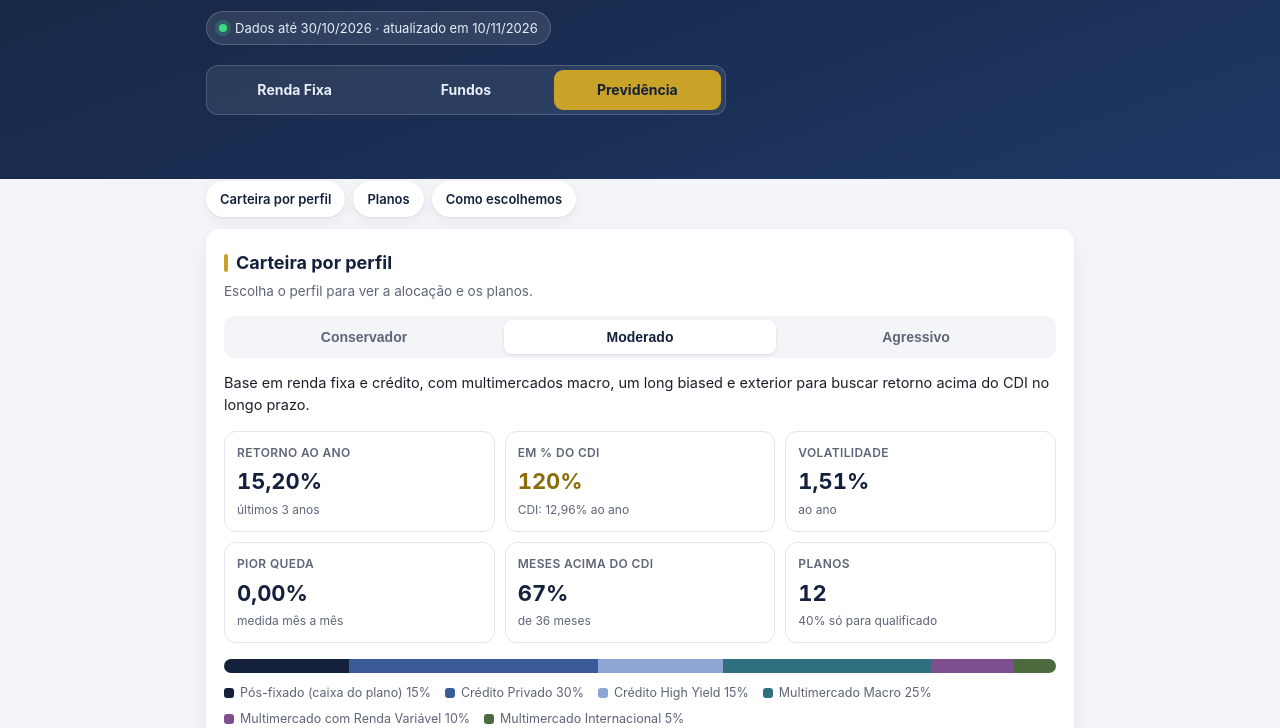
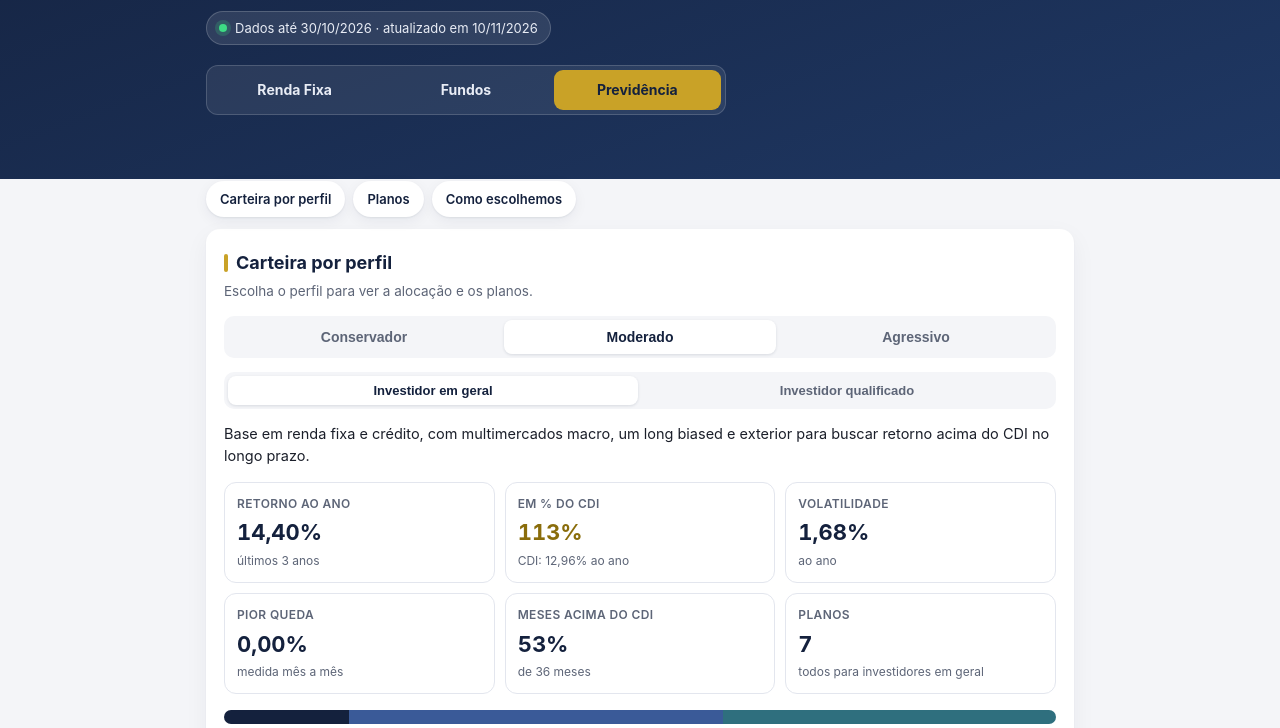
Before and after one commit to vulturecapital/vulturecapital.github.io, a plain HTML site: page previdencia.html in a window 1280 px wide. Shown: the part 224-952 px from the top of the page. Drawn offline with Linux system fonts and the light colour scheme.

Commit message:
Botão Investidor em geral / Investidor qualificado nas carteiras de fundos e previdência
Co-Authored-By: Claude Opus 5.5 <noreply@anthropic.com>
Claude-Session: https://claude.ai/code/session_01KEUZqfMjrau6Jmf9g8gYwa

```diff
--- a/previdencia.html
+++ b/previdencia.html
@@ -52,6 +52,7 @@ section.card{background:var(--card);border-radius:var(--radius);padding:20px 18p
 .card h2{font-size:18px;margin:0 0 4px;color:var(--navy);display:flex;align-items:center;gap:8px}
 .card h2::before{content:"";width:4px;height:18px;border-radius:2px;background:var(--gold)}
 .card .lead{color:var(--muted);font-size:13.5px;margin:0 0 14px}
+.tabs.pub button{font-size:13px;padding:7px 6px}
 .tabs{display:flex;background:var(--bg);border-radius:10px;padding:4px;gap:4px;margin-bottom:14px}
 .tabs button{flex:1;border:0;background:transparent;padding:9px 6px;border-radius:8px;font-weight:650;font-size:14px;color:var(--muted);cursor:pointer}
 .tabs button[aria-selected="true"]{background:#fff;color:var(--navy);box-shadow:0 1px 3px rgba(20,33,61,.12)}
@@ -167,15 +168,15 @@ const n=(v,d=2)=>v==null||isNaN(v)?'–':Number(v).toLocaleString('pt-BR',{minim
 const brl=v=>'R$ '+Number(v).toLocaleString('pt-BR',{maximumFractionDigits:0});
 const cnpj=c=>c.replace(/(\d{2})(\d{3})(\d{3})(\d{4})(\d{2})/,'$1.$2.$3/$4-$5');
 const prazo=s=>s.replace(' du',' úteis').replace(' dc',' corridos');
-let D,F={},perfil='Moderado';
+let D,F={},perfil='Moderado',pub='geral';
 
 function anos(f){
   const ys=['2022','2023','2024','2025','2026']; let ok=0,t=0;
   const b=ys.map(y=>{const r=f.anos[y]; if(r==null) return '<b></b>'; t++; const c=f.cdi_anos[y]; const y1=r>=c; if(y1) ok++; return `<b class="${y1?'y':'n'}" title="${y}: ${n(r)}% (CDI ${n(f.cdi_anos[y])}%)"></b>`;}).join('');
   return `${ok} de ${t}<span class="yrs" aria-hidden="true">${b}</span>`;
 }
-function chart(p){
-  const s=D.carteira[p].serie.map(v=>(v-1)*100), c=D.carteira.CDI_serie.map(v=>(v-1)*100);
+function chart(P,p){
+  const s=P.serie.map(v=>(v-1)*100), c=D.carteira.CDI_serie.map(v=>(v-1)*100);
   const sm=window.innerWidth<640; const W=sm?380:560,H=sm?250:230,L=36,R=sm?104:132,T=12,B=24,k=s.length;
   const max=Math.ceil(Math.max(...s,...c)/10)*10,min=0;
   const x=i=>L+(W-L-R)*i/(k-1), y=v=>T+(H-T-B)*(1-(v-min)/(max-min));
@@ -194,12 +195,15 @@ function chart(p){
    <text x="${tx}" y="${b+4}" style="fill:#8a6d0b;font-size:12px">+${n(lc,1)}% CDI</text></svg>`;
 }
 function render(){
-  const P=D.carteira[perfil], w=D.pesos[perfil];
+  const Q=D.qualificado||{}, hasQ=!!(Q.pesos&&Q.pesos[perfil]), isQ=hasQ&&pub==='qualificado';
+  const P=isQ?Q.carteira[perfil]:D.carteira[perfil], w=isQ?Q.pesos[perfil]:D.pesos[perfil];
+  const trocas=(Q.trocas||{})[perfil]||[], veio={}; trocas.forEach(([a,b])=>veio[b]=(veio[b]?veio[b]+', ':'')+F[a].nome);
   const bw={}; Object.entries(w).forEach(([c,x])=>bw[F[c].bloco]=(bw[F[c].bloco]||0)+x);
   const blocos=BLOCOS.filter(b=>bw[b[0]]);
   const nq=Object.keys(w).filter(c=>F[c].publico==='Qualificado').reduce((s,c)=>s+w[c],0);
   let h=`<section class="card" id="carteira"><h2>Carteira por perfil</h2><p class="lead">Escolha o perfil para ver a alocação e os planos.</p>
    <div class="tabs" role="tablist">${PERFIS.map(p=>`<button role="tab" data-p="${p}" aria-selected="${p===perfil}">${p}</button>`).join('')}</div>
+   ${hasQ?`<div class="tabs pub" role="tablist" aria-label="Tipo de investidor">${[['geral','Investidor em geral'],['qualificado','Investidor qualificado']].map(([k,l])=>`<button role="tab" data-pub="${k}" aria-selected="${(isQ?'qualificado':'geral')===k}">${l}</button>`).join('')}</div>`:''}
    <p style="margin:0 0 14px;font-size:14.5px">${DESC[perfil]}</p>
    <div class="kpis">
     <div class="kpi"><div class="l">Retorno ao ano</div><div class="v">${n(P.ann)}%</div><div class="d">últimos 3 anos</div></div>
@@ -212,7 +216,7 @@ function render(){
    <div class="stack" role="img" aria-label="${blocos.map(b=>b[0]+' '+bw[b[0]]+'%').join(', ')}">${blocos.map(b=>`<span style="width:${bw[b[0]]}%;background:${b[2]}"></span>`).join('')}</div>
    <div class="legend">${blocos.map(b=>`<span><i style="background:${b[2]}"></i>${b[0]} ${bw[b[0]]}%</span>`).join('')}</div>
    <h3 style="font-size:15px;color:var(--navy);margin:20px 0 6px">Rentabilidade acumulada desde nov/2023</h3>
-   <div class="chart">${chart(perfil)}</div>
+   <div class="chart">${chart(P,perfil)}</div>
    <p class="small">Simulação com os pesos atuais e rebalanceamento mensal, de ${esc(D.janela_carteira)}. Rentabilidade líquida de taxas e bruta de IR.</p>
   </section>`;
   h+=`<section class="card" id="fundos"><h2>Planos do perfil ${perfil}</h2><p class="lead">Retorno, volatilidade e Sharpe dos últimos 3 anos (nov/2023 a out/2026) para todos os planos, já líquidos das taxas do plano. "Histórico" indica há quanto tempo o plano (ou o master) tem cotas. Quando o plano é recente, usamos o histórico do fundo master e descontamos a diferença de taxas medida no período em que os dois existem. "Anos acima do CDI" conta 2022 a 2026 (2026 até outubro).</p>`;
@@ -221,7 +225,7 @@ function render(){
     Object.keys(w).filter(c=>F[c].bloco===b).sort((a,c)=>w[c]-w[a]).forEach(c=>{
       const f=F[c], pc=f.pct_cdi, sh=f.sharpe;
       h+=`<article class="fund"><div class="top"><div><div class="n">${esc(f.nome)}</div><div class="g">${esc(f.gestora)} · CNPJ ${cnpj(c)} · taxa de adm. ${n(f.tx_adm)}% a.a.${f.tx_perf?' + '+f.tx_perf+'% de performance':''}${f.max_rv?' · até '+f.max_rv+'% em renda variável':''}</div></div><div class="w">${w[c]}%</div></div>
-       <div class="tags">${f.publico==='Qualificado'?'<span class="tag q">Investidor qualificado</span>':'<span class="tag todos">Todos os investidores</span>'}<span class="tag">Histórico: ${esc(f.historico)}</span></div>
+       <div class="tags">${f.publico==='Qualificado'?'<span class="tag q">Investidor qualificado</span>':'<span class="tag todos">Todos os investidores</span>'}${isQ&&veio[c]?`<span class="tag">No lugar de ${esc(veio[c])}</span>`:''}<span class="tag">Histórico: ${esc(f.historico)}</span></div>
        <dl class="facts">
         <div><dt>Resgate</dt><dd>${prazo(f.cotizacao)}<small>cotização; pagamento +${prazo(f.liquidacao).replace('D+','')}</small></dd></div>
         <div><dt>Aplicação inicial</dt><dd>${brl(f.aplic_min)}</dd></div>
@@ -231,23 +235,26 @@ function render(){
        <p class="com"><strong>Comentários:</strong> ${esc(f.comentario)}</p></article>`;
     });
   });
-  const sub=D.substitutos[perfil];
-  if(sub) h+=`<div class="subst"><strong>Investidores não qualificados:</strong> Troque os planos exclusivos para investidor qualificado por estas alternativas abertas a todos, com o mesmo peso:<ul>${sub.map(([a,b])=>`<li>${esc(F[a].nome)} → <strong>${esc(F[b].nome)}</strong></li>`).join('')}</ul></div>`;
+  if(hasQ&&trocas.length) h+=isQ
+    ?`<div class="subst"><strong>Carteira para investidor qualificado:</strong> em relação à carteira para investidores em geral, estes planos entram no lugar dos planos abertos, com o mesmo peso:<ul>${trocas.map(([a,b])=>`<li>${esc(F[a].nome)} → <strong>${esc(F[b].nome)}</strong></li>`).join('')}</ul></div>`
+    :`<div class="subst"><strong>Investidores qualificados:</strong> toque em "Investidor qualificado", acima, para ver a carteira com planos exclusivos. As trocas são:<ul>${trocas.map(([a,b])=>`<li>${esc(F[a].nome)} → <strong>${esc(F[b].nome)}</strong></li>`).join('')}</ul></div>`;
   h+=`</section>
   <section class="card txt" id="metodo"><h2>Como escolhemos</h2>
    <p>Partimos de todos os planos de previdência abertos para contratação na XP (195 planos da XP Seguros). Para cada um calculamos, com as cotas diárias da CVM, retorno, volatilidade, pior queda e o índice de Sharpe, que mede quanto o plano rende acima do CDI para cada unidade de risco.</p>
    <h3>Quem pode entrar</h3><p>Planos com pelo menos 3 anos de histórico e retorno acima do CDI nos últimos 3 anos; quando há 5 anos ou mais de histórico, o plano também não pode ter ficado abaixo do CDI no período longo (exceto renda variável e internacional). Muitos planos foram relançados há pouco tempo: nesses casos usamos o histórico do fundo master e descontamos a diferença de taxa medida entre o plano e o master. Assim o retorno mostrado é o que o participante teria recebido.</p>
    <h3>Como comparamos</h3><p>Todos os planos são comparados na mesma janela de 3 anos e só com planos da mesma categoria. Em caixa e crédito, olhamos o % do CDI, a frequência de meses acima do CDI e o prazo de resgate; em crédito high yield, o % do CDI, a pior queda e, com mais peso, a liquidez; em multimercados, renda variável e internacional, o índice de Sharpe e a pior queda.</p>
-   <h3>Escolha final e estabilidade</h3><p>Entre planos de qualidade praticamente igual (até 10% abaixo do melhor da categoria), a escolha considera o plano que já estava na carteira, a diversificação e as condições comerciais na XP. Um plano da carteira só é trocado quando sai desse grupo. Só usamos um segundo plano da mesma gestora se o total dela ficar em até 15% da carteira, e a revisão é trimestral. Na previdência quase todos os planos de crédito high yield, renda variável e internacional são para investidor qualificado; para os demais, indicamos as trocas no quadro abaixo da carteira.</p>
+   <h3>Escolha final e estabilidade</h3><p>Entre planos de qualidade praticamente igual (até 10% abaixo do melhor da categoria), a escolha considera o plano que já estava na carteira, a diversificação e as condições comerciais na XP. Um plano da carteira só é trocado quando sai desse grupo. Só usamos um segundo plano da mesma gestora se o total dela ficar em até 15% da carteira, e a revisão é trimestral. Na previdência quase todos os planos de crédito high yield, renda variável e internacional são para investidor qualificado. A carteira padrão usa só planos abertos a todos; no botão "Investidor qualificado" aparece a versão com esses planos, que foi a selecionada pelos critérios acima.</p>
    <h3>O que ficou de fora</h3><p>Planos de renda fixa prefixada e de inflação: nos últimos 5 anos nenhum superou o CDI com regularidade e com volatilidade aceitável. A maioria dos planos de ações também ficou abaixo do CDI no período; só os dois long biased da carteira tiveram retorno ajustado ao risco positivo.</p>
    <h3>PGBL ou VGBL e tributação</h3><p>Todos os planos estão disponíveis em PGBL e VGBL. PGBL costuma ser melhor para quem declara IR no modelo completo (permite deduzir até 12% da renda bruta tributável); VGBL para os demais. Na tabela regressiva, o IR cai de 35% para 10% após dez anos. Confirme a escolha com seu assessor.</p>
   </section>`;
   $('#app').innerHTML=h;
-  document.querySelectorAll('.tabs button').forEach(bt=>bt.addEventListener('click',()=>{perfil=bt.dataset.p; try{history.replaceState(null,'','#'+perfil.toLowerCase());}catch(e){} render(); $('#carteira').scrollIntoView({block:'start'});}));
+  const hs=()=>{try{history.replaceState(null,'','#'+perfil.toLowerCase()+(pub==='qualificado'?'-qualificado':''));}catch(e){}};
+  document.querySelectorAll('.tabs button[data-p]').forEach(bt=>bt.addEventListener('click',()=>{perfil=bt.dataset.p; hs(); render(); $('#carteira').scrollIntoView({block:'start'});}));
+  document.querySelectorAll('.tabs button[data-pub]').forEach(bt=>bt.addEventListener('click',()=>{pub=bt.dataset.pub; hs(); render(); $('#carteira').scrollIntoView({block:'start'});}));
 }
 let __rz,__sm=window.innerWidth<640; window.addEventListener('resize',()=>{clearTimeout(__rz); __rz=setTimeout(()=>{const sm=window.innerWidth<640; if(D&&sm!==__sm){__sm=sm; render();}},200);});
 function init(){
-  const h=(location.hash||'').slice(1).toLowerCase(); const m=PERFIS.find(p=>p.toLowerCase()===h); if(m) perfil=m;
+  let h=(location.hash||'').slice(1).toLowerCase(); if(h.endsWith('-qualificado')){pub='qualificado'; h=h.replace('-qualificado','');} const m=PERFIS.find(p=>p.toLowerCase()===h); if(m) perfil=m;
   fetch('previdencia.json?v='+Date.now(),{cache:'no-store'}).then(r=>{if(!r.ok) throw new Error(r.status); return r.json();}).then(d=>{
     D=d; d.funds.forEach(f=>F[f.cnpj]=f);
     $('#atualizado').textContent='Dados até '+d.data_base+' · atualizado em '+d.atualizado_em;
--- a/previdencia.json
+++ b/previdencia.json
@@ -484,29 +484,19 @@
   "Moderado": {
    "58543779000171": 10,
    "43423186000102": 5,
-   "32319225000100": 10,
-   "44230868000153": 10,
-   "52986170000190": 10,
-   "44815039000132": 10,
-   "52955482000137": 5,
-   "30998045000168": 10,
-   "42535297000130": 10,
-   "40679129000192": 5,
-   "40526764000130": 10,
-   "41610532000128": 5
+   "32319225000100": 25,
+   "52986170000190": 20,
+   "30998045000168": 20,
+   "42535297000130": 15,
+   "40679129000192": 5
   },
   "Agressivo": {
    "58543779000171": 5,
-   "44230868000153": 10,
-   "32319225000100": 5,
-   "44815039000132": 10,
-   "52955482000137": 5,
-   "30998045000168": 10,
-   "42535297000130": 10,
-   "40679129000192": 10,
-   "40526764000130": 20,
-   "40781467000130": 5,
-   "41610532000128": 10
+   "32319225000100": 20,
+   "52986170000190": 10,
+   "30998045000168": 40,
+   "42535297000130": 15,
+   "40679129000192": 10
   }
  },
  "carteira": {
@@ -558,6 +548,173 @@
     1.4674
    ]
   },
+  "Moderado": {
+   "ann": 14.4,
+   "cdi": 12.96,
+   "pct_cdi": 113.0,
+   "vol": 1.68,
+   "sharpe": 0.75,
+   "mdd": 0.0,
+   "meses_acima_cdi": 53.0,
+   "serie": [
+    1.0,
+    1.0064,
+    1.0179,
+    1.025,
+    1.035,
+    1.0468,
+    1.0555,
+    1.0638,
+    1.0778,
+    1.0858,
+    1.0991,
+    1.1127,
+    1.127,
+    1.1433,
+    1.157,
+    1.1644,
+    1.1751,
+    1.1771,
+    1.1995,
+    1.2154,
+    1.2319,
+    1.2452,
+    1.2594,
+    1.2753,
+    1.29,
+    1.3023,
+    1.3158,
+    1.3283,
+    1.3394,
+    1.343,
+    1.3718,
+    1.4062,
+    1.4277,
+    1.4316,
+    1.4486,
+    1.474,
+    1.4973
+   ]
+  },
+  "Agressivo": {
+   "ann": 15.13,
+   "cdi": 12.96,
+   "pct_cdi": 119.0,
+   "vol": 3.13,
+   "sharpe": 0.62,
+   "mdd": -0.69,
+   "meses_acima_cdi": 53.0,
+   "serie": [
+    1.0,
+    1.0027,
+    1.0153,
+    1.0194,
+    1.0292,
+    1.0421,
+    1.0476,
+    1.056,
+    1.0741,
+    1.0791,
+    1.0949,
+    1.1101,
+    1.1261,
+    1.1476,
+    1.1664,
+    1.1695,
+    1.1786,
+    1.1733,
+    1.2024,
+    1.2215,
+    1.2387,
+    1.252,
+    1.2653,
+    1.2817,
+    1.2973,
+    1.3063,
+    1.319,
+    1.3266,
+    1.3349,
+    1.3334,
+    1.3755,
+    1.4271,
+    1.4524,
+    1.4425,
+    1.4602,
+    1.4919,
+    1.5262
+   ]
+  },
+  "CDI_serie": [
+   1.0,
+   1.0092,
+   1.0182,
+   1.0281,
+   1.0363,
+   1.0449,
+   1.0542,
+   1.063,
+   1.0714,
+   1.0811,
+   1.0905,
+   1.0996,
+   1.1098,
+   1.1186,
+   1.1289,
+   1.1403,
+   1.1516,
+   1.1626,
+   1.1749,
+   1.1883,
+   1.2013,
+   1.2166,
+   1.2308,
+   1.2458,
+   1.2617,
+   1.275,
+   1.2905,
+   1.3056,
+   1.3186,
+   1.3346,
+   1.3491,
+   1.3636,
+   1.3789,
+   1.3956,
+   1.4109,
+   1.4262,
+   1.4415
+  ]
+ },
+ "qualificado": {
+  "pesos": {
+   "Moderado": {
+    "58543779000171": 10,
+    "43423186000102": 5,
+    "32319225000100": 10,
+    "44230868000153": 10,
+    "52986170000190": 10,
+    "44815039000132": 10,
+    "52955482000137": 5,
+    "30998045000168": 10,
+    "42535297000130": 10,
+    "40679129000192": 5,
+    "40526764000130": 10,
+    "41610532000128": 5
+   },
+   "Agressivo": {
+    "58543779000171": 5,
+    "44230868000153": 10,
+    "32319225000100": 5,
+    "44815039000132": 10,
+    "52955482000137": 5,
+    "30998045000168": 10,
+    "42535297000130": 10,
+    "40679129000192": 10,
+    "40526764000130": 20,
+    "40781467000130": 5,
+    "41610532000128": 10
+   }
+  },
+  "carteira": {
    "Moderado": {
     "ann": 15.2,
     "cdi": 12.96,
@@ -653,95 +810,57 @@
      1.5691,
      1.5709
     ]
+   }
   },
-  "CDI_serie": [
-   1.0,
-   1.0092,
-   1.0182,
-   1.0281,
-   1.0363,
-   1.0449,
-   1.0542,
-   1.063,
-   1.0714,
-   1.0811,
-   1.0905,
-   1.0996,
-   1.1098,
-   1.1186,
-   1.1289,
-   1.1403,
-   1.1516,
-   1.1626,
-   1.1749,
-   1.1883,
-   1.2013,
-   1.2166,
-   1.2308,
-   1.2458,
-   1.2617,
-   1.275,
-   1.2905,
-   1.3056,
-   1.3186,
-   1.3346,
-   1.3491,
-   1.3636,
-   1.3789,
-   1.3956,
-   1.4109,
-   1.4262,
-   1.4415
-  ]
- },
- "substitutos": {
+  "trocas": {
    "Moderado": [
     [
-    "44230868000153",
-    "32319225000100"
+     "32319225000100",
+     "44230868000153"
     ],
     [
-    "44815039000132",
-    "52986170000190"
+     "52986170000190",
+     "44815039000132"
     ],
     [
-    "52955482000137",
-    "32319225000100"
+     "32319225000100",
+     "52955482000137"
     ],
     [
-    "40526764000130",
-    "30998045000168"
+     "30998045000168",
+     "40526764000130"
     ],
     [
-    "41610532000128",
-    "42535297000130"
+     "42535297000130",
+     "41610532000128"
     ]
    ],
    "Agressivo": [
     [
-    "44230868000153",
-    "32319225000100"
+     "32319225000100",
+     "44230868000153"
     ],
     [
-    "44815039000132",
-    "52986170000190"
+     "52986170000190",
+     "44815039000132"
     ],
     [
-    "52955482000137",
-    "32319225000100"
+     "32319225000100",
+     "52955482000137"
     ],
     [
-    "40526764000130",
-    "30998045000168"
+     "30998045000168",
+     "40526764000130"
     ],
     [
-    "40781467000130",
-    "42535297000130"
+     "42535297000130",
+     "40781467000130"
     ],
     [
-    "41610532000128",
-    "30998045000168"
+     "30998045000168",
+     "41610532000128"
     ]
    ]
   }
  }
+}
```
Also changed, not shown: fundos.html (+17 -12 lines), fundos.json (+137 -2 lines). Lines whose indentation alone changed are shown as unchanged.
